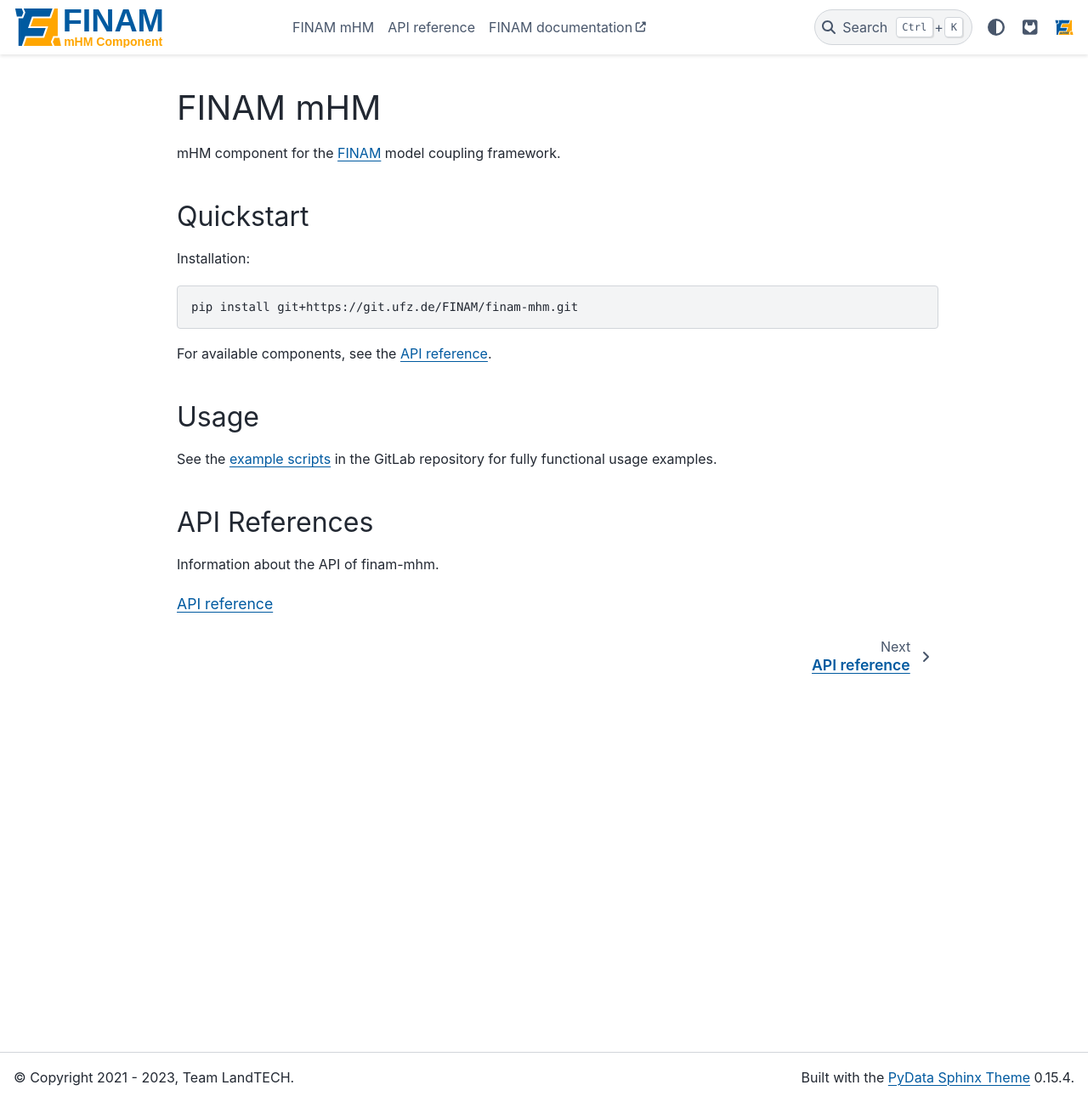
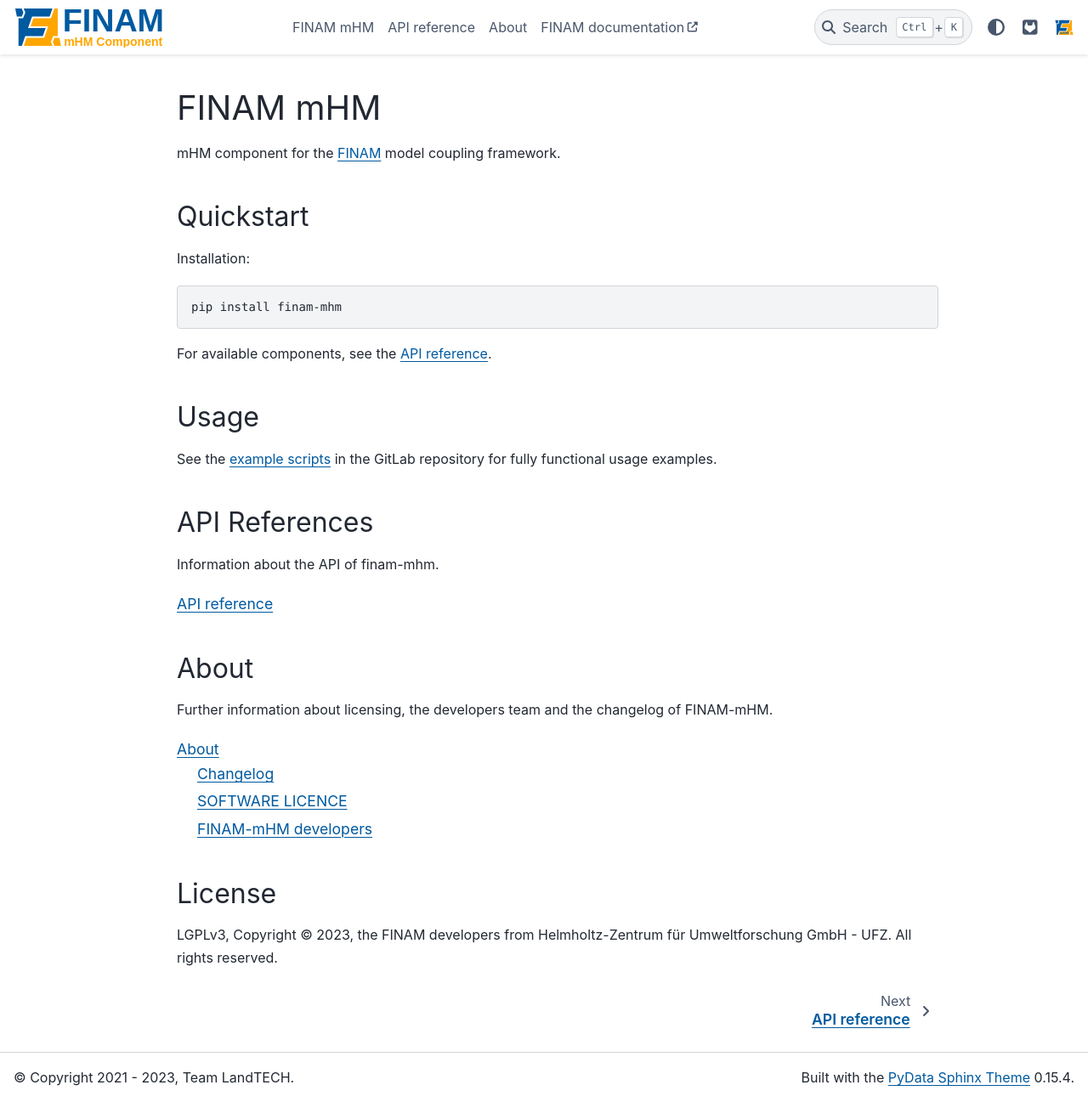
Before and after one commit to finam-ufz/finam-mhm, a Sphinx documentation site: the page built from docs/source/index.rst, in a window 1280 px wide and 1297 px high. Shown: the whole window at 85% size. Built offline with Sphinx 7.4.7 and the PyData theme 0.15.4, drawn with Linux system fonts in a browser that asks for light colours.

```diff
--- /dev/null
+++ b/docs/source/about/authors.rst
@@ -0,0 +1,2 @@
+.. include:: ../../../AUTHORS.md
+   :parser: myst_parser.sphinx_
--- /dev/null
+++ b/docs/source/about/changelog.rst
@@ -0,0 +1,2 @@
+.. include:: ../../../CHANGELOG.md
+   :parser: myst_parser.sphinx_
--- /dev/null
+++ b/docs/source/about/license.rst
@@ -0,0 +1,2 @@
+.. include:: ../../../LICENSE.md
+   :parser: myst_parser.sphinx_
--- a/docs/source/conf.py
+++ b/docs/source/conf.py
@@ -58,6 +58,7 @@ author = "mHM Developers"
 # https://www.sphinx-doc.org/en/master/usage/configuration.html#general-configuration
 
 extensions = [
+    "myst_parser",
     "sphinx_design",
     "sphinx.ext.autodoc",
     "sphinx.ext.autosummary",
--- a/docs/source/index.rst
+++ b/docs/source/index.rst
@@ -13,7 +19,7 @@ Installation:
 
 .. code-block:: bash
 
-    pip install git+https://git.ufz.de/FINAM/finam-mhm.git
+    pip install finam-mhm
 
 For available components, see the :doc:`api`.
 
@@ -29,12 +35,21 @@ API References
 Information about the API of finam-mhm.
 
 .. toctree::
-    :hidden:
-    :maxdepth: 1
-
-    self
-
-.. toctree::
     :maxdepth: 1
 
     api
+
+About
+-----
+
+Further information about licensing, the developers team and the changelog of FINAM-mHM.
+
+.. toctree::
+    :maxdepth: 2
+
+    about/index
+
+License
+-------
+
+LGPLv3, Copyright © 2023, the FINAM developers from Helmholtz-Zentrum für Umweltforschung GmbH - UFZ. All rights reserved.
--- a/pyproject.toml
+++ b/pyproject.toml
@@ -30,6 +30,7 @@ classifiers = [
   "Programming Language :: Python :: 3.9",
   "Programming Language :: Python :: 3.10",
   "Programming Language :: Python :: 3.11",
+  "Programming Language :: Python :: 3.12",
   "Topic :: Scientific/Engineering",
   "Topic :: Software Development",
   "Topic :: Utilities",
@@ -37,7 +38,7 @@ classifiers = [
 dependencies = [
   "numpy>=1.17.0",
   "mhm>=5.13.1",
-  "finam",  # TODO: add v0.5 before release
+  "finam>=0.5.1",
   "f90nml",
 ]
 
```
Also changed, not shown: other parts of docs/source/index.rst (+6 -0 lines), AUTHORS.md (+1 -0 lines), CHANGELOG.md (+7 -1 lines), README.md (+14 -4 lines), docs/source/about/index.rst (added, +18 -0 lines), LICENSE.md.
